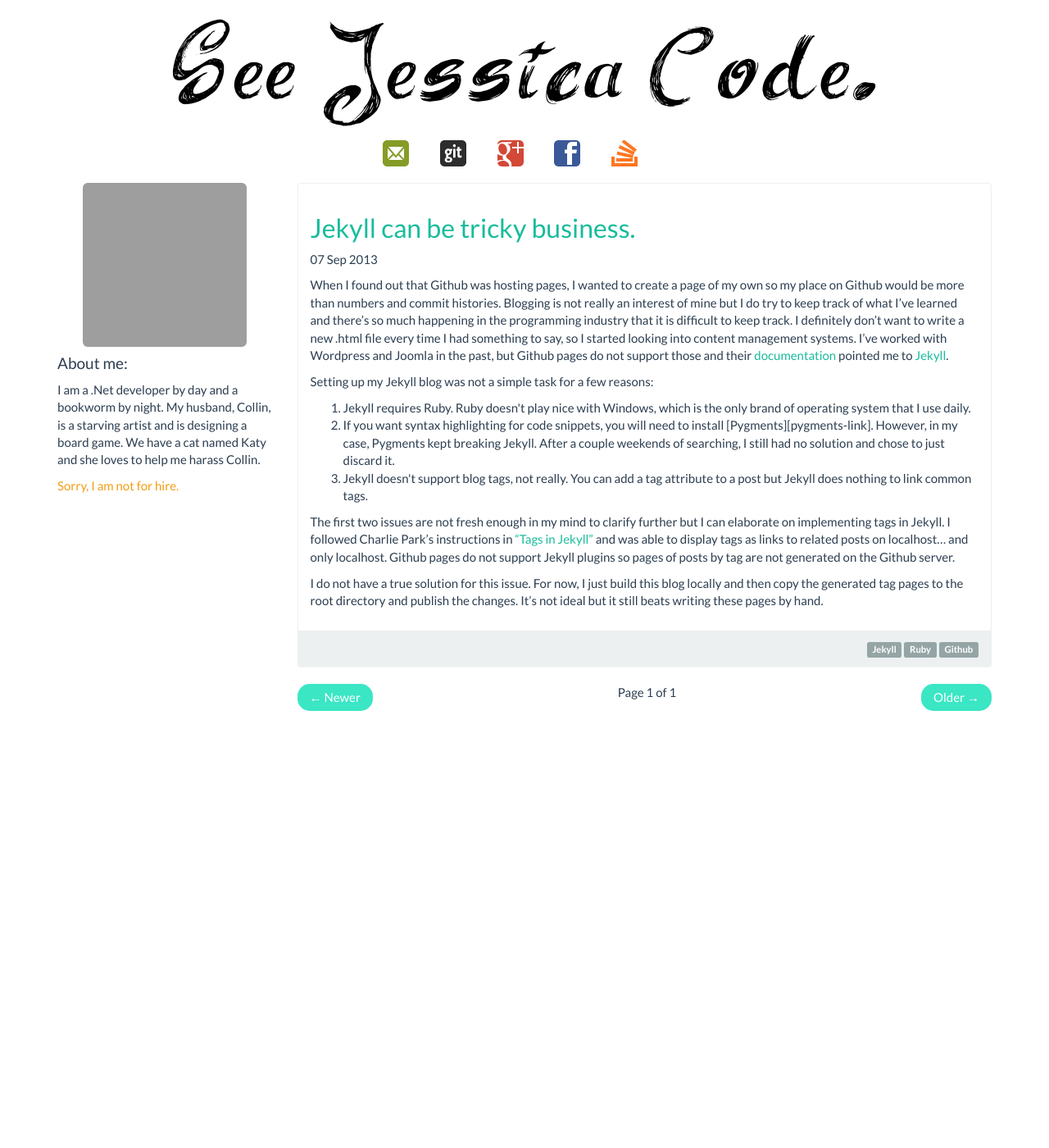
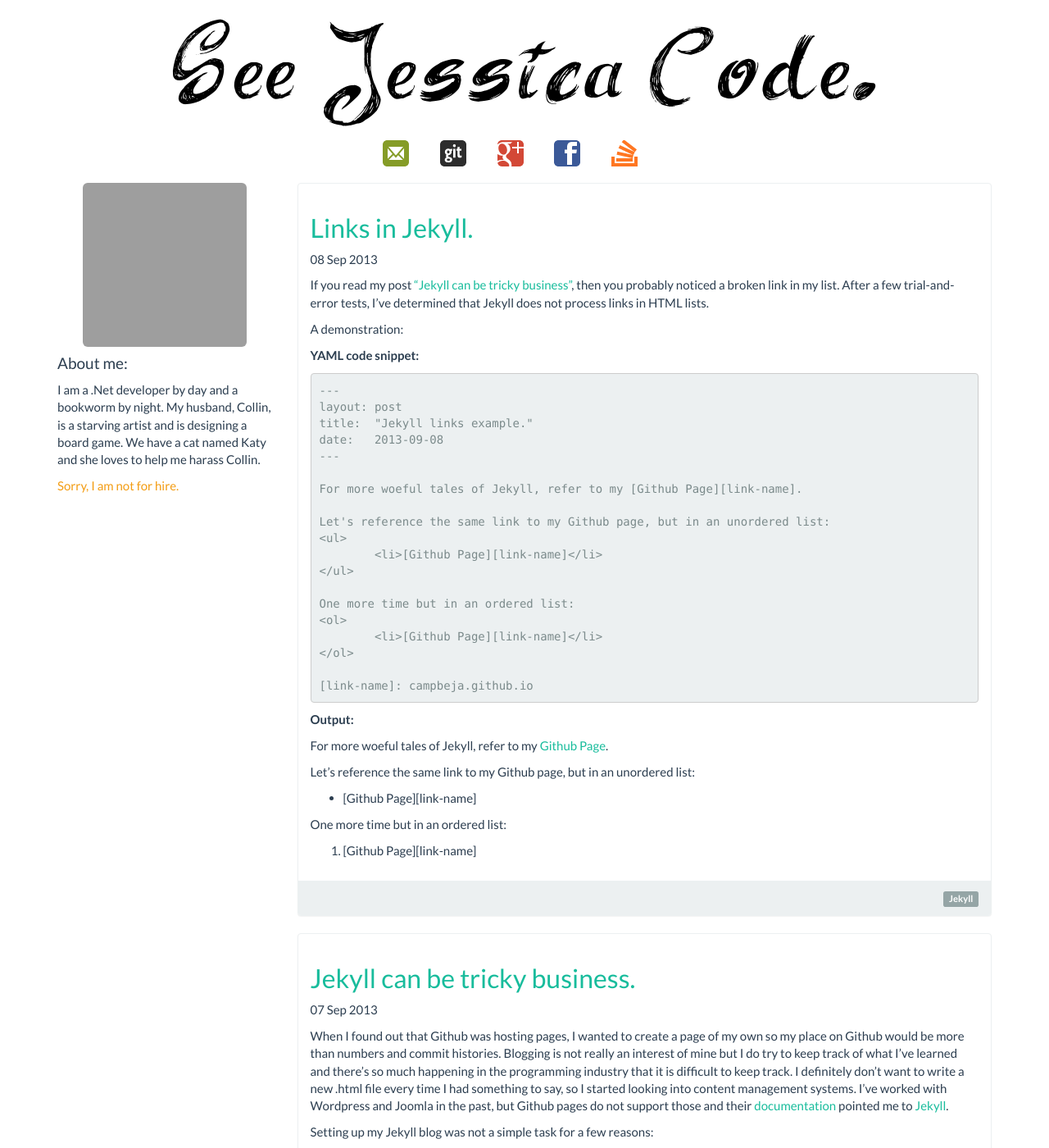
Before and after one commit to coriebreaux/campbeja.github.io, a Jekyll site: the page built from index.html, in a window 1280 px wide and 1400 px high. Shown: the whole window at 82% size. Built offline with Jekyll 4.4.1, drawn with Linux system fonts in a browser that asks for light colours; the list of posts is cut into pages by our own code; grey boxes are pictures that could not be loaded.

Commit message:
Wrote new post but the posts-by-tag page won't list it. Modified tag_index.html to list all posts but receive inconsistent results depending on tag. Someone shoot me.

```diff
--- a/_layouts/tag_index.html
+++ b/_layouts/tag_index.html
@@ -4,10 +4,6 @@
 <h2 class="post_title">{{ page.title }}</h2>
 <ul>
   {% for post in site.posts %}
-  {% for tag in post.tags %}
-  {% if tag == page.tag %}
   <li><span>{{ post.date | date_to_string }}</span> &raquo; <a href="{{ post.url }}">{{ post.title }}</a></li>
-  {% endif %}
-  {% endfor %}
   {% endfor %}
 </ul>
--- /dev/null
+++ b/_posts/2013-09-08-Links-in-Jekyll.markdown
@@ -0,0 +1,51 @@
+---
+layout: post
+title:  "Links in Jekyll."
+date:   2013-09-08
+tags:
+- Jekyll
+---
+
+If you read my post ["Jekyll can be tricky business"][jekyll-tricky], then you probably noticed a broken link in my list.
+After a few trial-and-error tests, I've determined that Jekyll does not process links in HTML lists.
+
+A demonstration:
+
+<strong>YAML code snippet:</strong>
+
+<div><pre><code class='YAML'>---
+layout: post
+title:  &quot;Jekyll links example.&quot;
+date:   2013-09-08
+---
+
+For more woeful tales of Jekyll, refer to my [Github Page][link-name].
+
+Let's reference the same link to my Github page, but in an unordered list:
+&lt;ul&gt;
+	&lt;li&gt;[Github Page][link-name]&lt;/li&gt;
+&lt;/ul&gt;
+
+One more time but in an ordered list:
+&lt;ol&gt;
+	&lt;li&gt;[Github Page][link-name]&lt;/li&gt;
+&lt;/ol&gt;
+
+[link-name]: campbeja.github.io</code></pre></div>
+
+<strong>Output:</strong>
+
+For more woeful tales of Jekyll, refer to my [Github Page][link-name].
+
+Let's reference the same link to my Github page, but in an unordered list:
+<ul>
+	<li>[Github Page][link-name]</li>
+</ul>
+
+One more time but in an ordered list:
+<ol>
+	<li>[Github Page][link-name]</li>
+</ol>
+
+[jekyll-tricky]: http://campbeja.github.io/2013/09/07/Jekyll-can-be-tricky-business.html
+[link-name]: /
```
Also changed, not shown: _plugins/_tag_gen.rb (line endings or trailing spaces).
